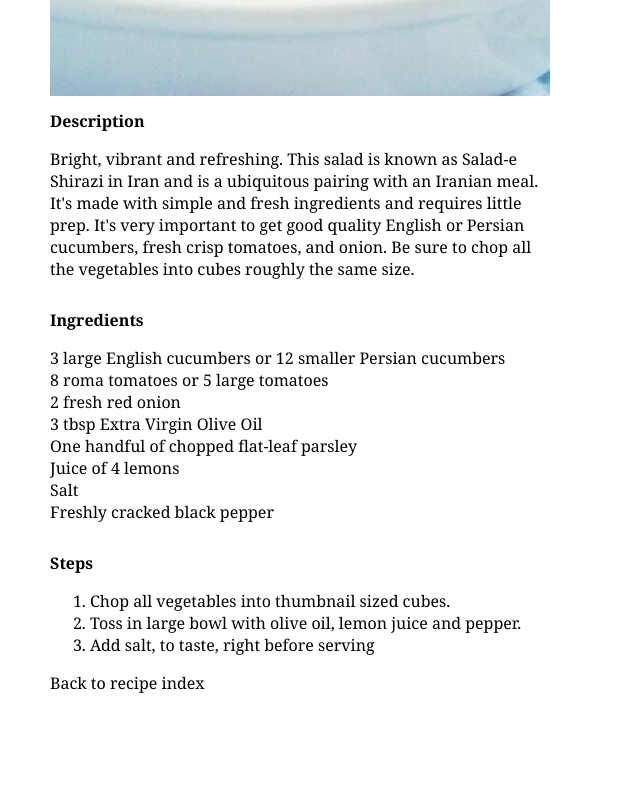
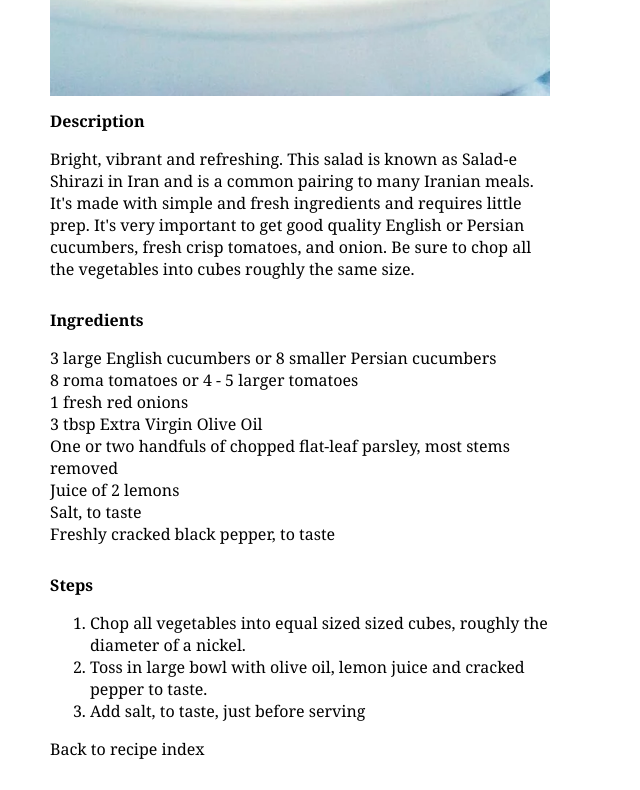
Before and after one commit to minidiscs/odin-recipes, a plain HTML site: page recipes/shirazi-salad.html in a window 1280 px wide. Shown: the part 614-1404 px from the top of the page, without its empty margins (0-640 px from the left). Before the commit the page ends 1338 px from the top, so only its background shows below. Drawn offline with Linux system fonts and the light colour scheme.

Commit message:
Revise recipe

```diff
--- a/recipes/shirazi-salad.html
+++ b/recipes/shirazi-salad.html
@@ -14,32 +14,32 @@
     </div>
     <div class="recipe">
         <h2>Shirazi Salad</h2>
-        <h3>Serves 14 - 18</h3>
+        <h3>Serves 7 - 10, as part of a larger meal</h3>
         <br>
         <img src="../assets/salad-shirazi.webp">
         <div class="description">
             <h2>Description</h2>
-            <p>Bright, vibrant and refreshing. This salad is known as Salad-e Shirazi in Iran and is a ubiquitous pairing with an Iranian meal. It's made with simple and fresh ingredients and requires little prep. It's very important to get good quality English or Persian cucumbers, fresh crisp tomatoes, and onion. Be sure to chop all the vegetables into cubes roughly the same size.</p>
+            <p>Bright, vibrant and refreshing. This salad is known as Salad-e Shirazi in Iran and is a common pairing to many Iranian meals. It's made with simple and fresh ingredients and requires little prep. It's very important to get good quality English or Persian cucumbers, fresh crisp tomatoes, and onion. Be sure to chop all the vegetables into cubes roughly the same size.</p>
             </div>
             <div class="ingredients">
             <h2>Ingredients</h2>
             <ul>
-                <li>3 large English cucumbers or 12 smaller Persian cucumbers</li>
-                <li>8 roma tomatoes or 5 large tomatoes</li>
-                <li>2 fresh red onion</li>
+                <li>3 large English cucumbers or 8 smaller Persian cucumbers</li>
+                <li>8 roma tomatoes or 4 - 5 larger tomatoes</li>
+                <li>1 fresh red onions</li>
                 <li>3 tbsp Extra Virgin Olive Oil</li>
-                <li>One handful of chopped flat-leaf parsley</li>
-                <li>Juice of 4 lemons</li>
-                <li>Salt</li>
-                <li>Freshly cracked black pepper</li>
+                <li>One or two handfuls of chopped flat-leaf parsley, most stems removed</li>
+                <li>Juice of 2 lemons</li>
+                <li>Salt, to taste</li>
+                <li>Freshly cracked black pepper, to taste</li>
             </ul>
         </div>
         <div class="steps">
             <h2>Steps</h2>
             <ol>
-                <li>Chop all vegetables into thumbnail sized cubes.</li>
-                <li>Toss in large bowl with olive oil, lemon juice and pepper.</li>
-                <li>Add salt, to taste, right before serving</li>
+                <li>Chop all vegetables into equal sized sized cubes, roughly the diameter of a nickel.</li>
+                <li>Toss in large bowl with olive oil, lemon juice and cracked pepper to taste.</li>
+                <li>Add salt, to taste, just before serving</li>
             </ol>
         </div>
         <a href="../index.html">Back to recipe index</a>
```
